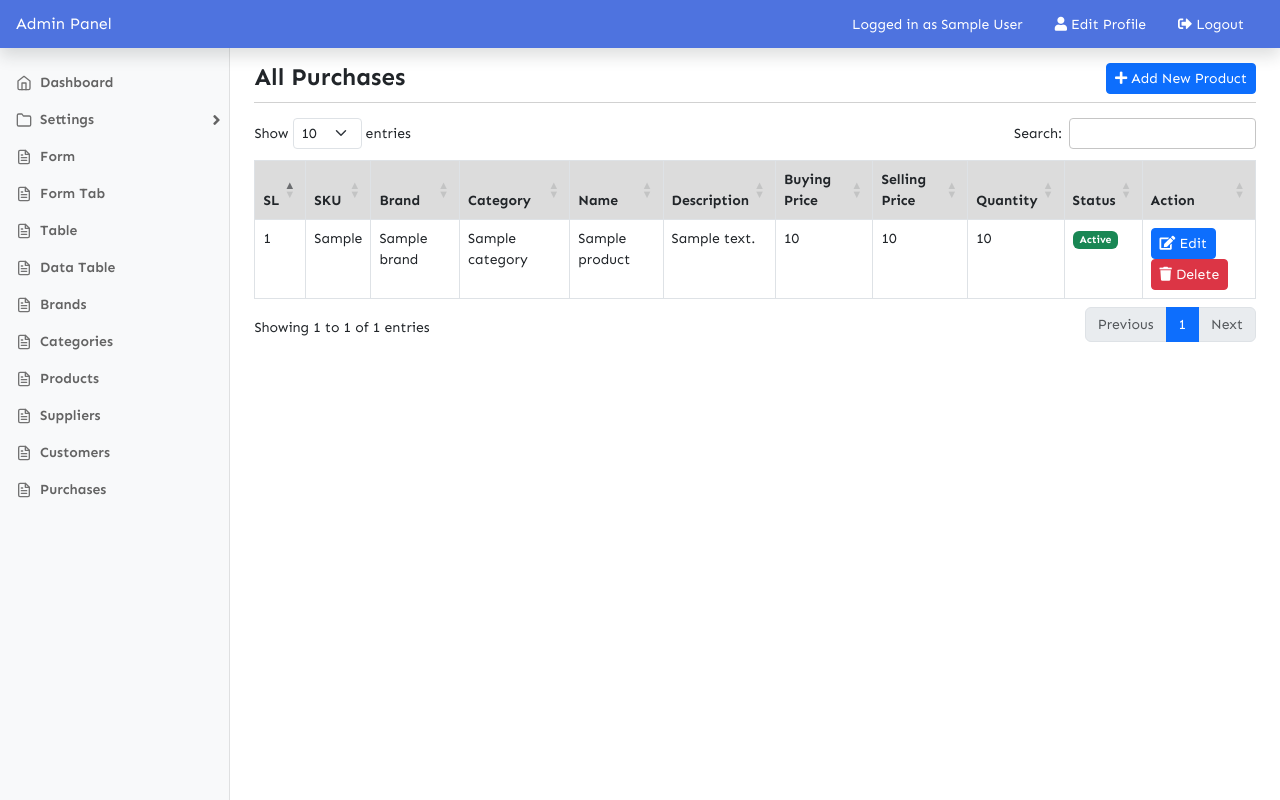
After one commit to webkawsar/w3-php-laravel, a PHP site: page /w3-php-laravel/class-16/stock-management/purchases/index.php in a window 1280 px wide. The commit adds this page. Run offline with PHP 8.4, Linux system fonts and the light colour scheme; the visitor is signed in with stand-in values (Sample User, id 1); tables that the repository leaves empty or names only in its code hold one stand-in row (values such as "Sample post"); some libraries are stand-ins or nearby versions.

Commit message:
created purchases table & setup

```diff
--- /dev/null
+++ b/class-16/stock-management/purchases/index.php
@@ -0,0 +1,86 @@
+<?php include '../header.php'; ?>
+<?php include '../top.php'; ?>
+
+<?php
+
+    try {
+        $sql = "SELECT
+        p.*,
+        b.name as brand_name,
+        c.name as category_name
+        FROM products as p
+        JOIN brands as b
+        ON p.brand_id = b.id
+        JOIN categories as c
+        ON p.category_id = c.id
+        ";
+        $stmt = $pdo->prepare($sql);
+        $stmt->execute();
+        $products = $stmt->fetchAll(PDO::FETCH_ASSOC);
+    } catch (Exception $e) {
+        $_SESSION['error'] = $e->getMessage();
+    }
+
+?>
+
+<div class="right-part container-fluid">
+    <div class="row">
+        <?php include '../sidebar.php'; ?>
+
+        <main class="col-md-9 ms-sm-auto col-lg-9 px-md-4 pb-3">
+
+            <h1 class="page-heading">
+                All Purchases
+                <a href="<?php echo BASE_URL ?>/products/add.php" class="btn btn-primary btn-sm right"><i class="fas fa-plus"></i> Add New Product</a>
+            </h1>
+
+            <div class="table-responsive">
+                <table id="datatable" class="table table-bordered">
+                    <thead>
+                        <tr>
+                            <th scope="col">SL</th>
+                            <th scope="col">SKU</th>
+                            <th scope="col">Brand</th>
+                            <th scope="col">Category</th>
+                            <th scope="col">Name</th>
+                            <th scope="col">Description</th>
+                            <th scope="col">Buying Price</th>
+                            <th scope="col">Selling Price</th>
+                            <th scope="col">Quantity</th>
+                            <th scope="col">Status</th>
+                            <th scope="col">Action</th>
+                        </tr>
+                    </thead>
+                    <tbody>
+                        <?php foreach($products as $key => $product): ?>
+                            <tr>
+                                <td><?php echo $key + 1; ?></td>
+                                <td><?php echo $product['sku']; ?></td>
+                                <td><?php echo $product['brand_name']; ?></td>
+                                <td><?php echo $product['category_name']; ?></td>
+                                <td><?php echo $product['name']; ?></td>
+                                <td><?php echo $product['description']; ?></td>
+                                <td><?php echo $product['buying_price']; ?></td>
+                                <td><?php echo $product['selling_price']; ?></td>
+                                <td><?php echo $product['qty']; ?></td>
+                                <td>
+                                    <span class="badge bg-<?php echo $product['status'] == 'Active' ? 'success' : 'danger'; ?>">
+                                        <?php echo $product['status']; ?>
+                                    </span>
+                                </td>
+                                <td>
+                                    <a href="<?php echo BASE_URL ?>/products/edit.php?id=<?php echo $product['id']; ?>" class="btn btn-sm btn-primary"><i class="fas fa-edit"></i> Edit</a>
+
+                                    <a href="<?php echo BASE_URL ?>/products/delete.php?id=<?php echo $product['id']; ?>" class="btn btn-sm btn-danger" onclick="return confirm('Are you sure?');"><i class="fas fa-trash"></i> Delete</a>
+                                </td>
+                            </tr>
+                        <?php endforeach; ?>
+                    </tbody>
+                </table>
+            </div>
+
+        </main>
+    </div>
+</div>
+
+<?php include '../footer.php'; ?>
--- a/class-16/stock-management/sidebar.php
+++ b/class-16/stock-management/sidebar.php
@@ -83,6 +83,13 @@
                     Customers
                 </a>
             </li>
+
+            <li class="nav-item">
+                <a class="nav-link" href="<?php echo BASE_URL ?>/purchases/index.php">
+                    <span data-feather="file-text" class="align-text-bottom"></span>
+                    Purchases
+                </a>
+            </li>
         </ul>
     </div>
 </nav>
```
